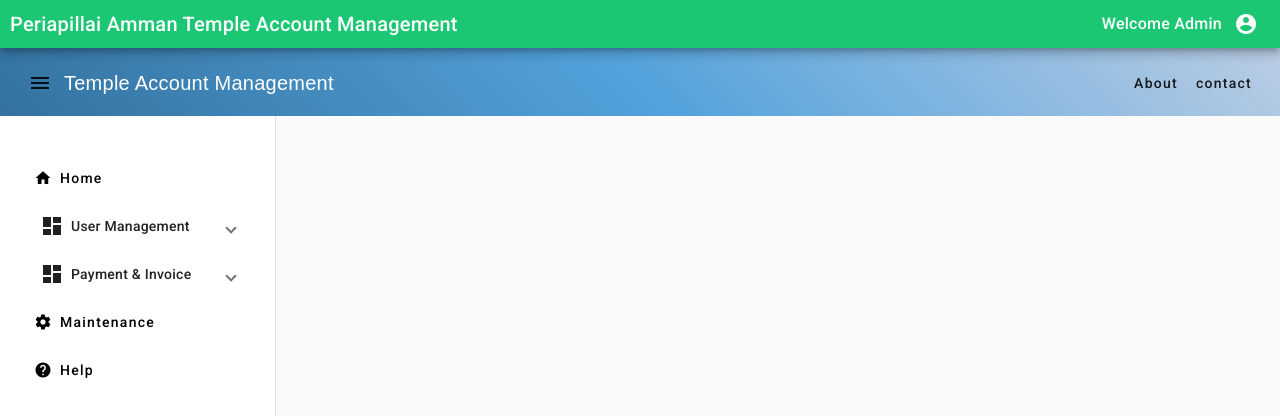
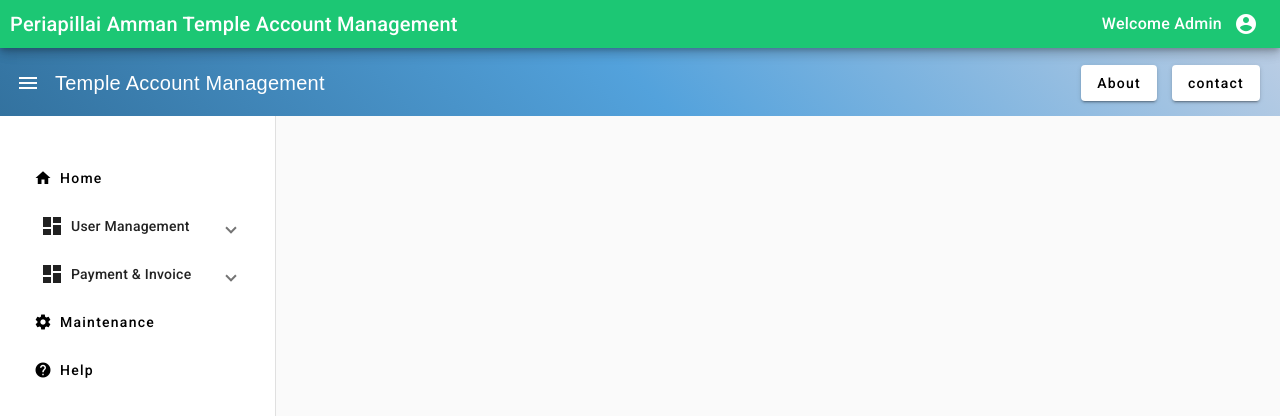
Before and after one commit to sundarsho/temple-account-management, an Angular app in the folder temple-account-ui-client/: page / in a window 1280 px wide. Shown: the top 416 px of the page. Built offline with nearby package versions, Linux system fonts and the light colour scheme.

Commit message:
css changes

```diff
--- a/temple-account-ui-client/src/app/app.component.css
+++ b/temple-account-ui-client/src/app/app.component.css
@@ -13,6 +13,9 @@
 
 .spacer {
     flex: 1 1 auto;
+}
+.space {
+    margin-right: 15px;
 }
 
 .sidenav-toggle-button {
@@ -46,3 +49,12 @@
     color: white;
     font-weight: 400;
 }
+
+.toolbar-button{
+    float: right;
+    margin: 0px 10px 0px 10px;
+}
+
+.icon {
+    font-size: 20px;
+}
--- a/temple-account-ui-client/src/app/app.component.html
+++ b/temple-account-ui-client/src/app/app.component.html
@@ -2,13 +2,15 @@
 
 <div class="tool-title-container mat-elevation-z1">
   <mat-toolbar class="tool-title-bar">
-  <button (click)="drawer.toggle()" mat-icon-button>
-    <mat-icon>menu</mat-icon>
-</button>
+  <ng-container>
+    <mat-icon matRipple class="sidenav-toggle-button" (click)="drawer.toggle()">menu</mat-icon>
+  </ng-container>
 <span class="tool-title">Temple Account Management</span>
 <span class="spacer"></span>
-<button mat-button>About</button>
-<button mat-button>contact</button>
+<button mat-raised-button class="tool-button">About</button>
+<span class="space"></span>
+<button mat-raised-button class="tool-button">
+  contact</button>
 </mat-toolbar>
 </div>
 
```
